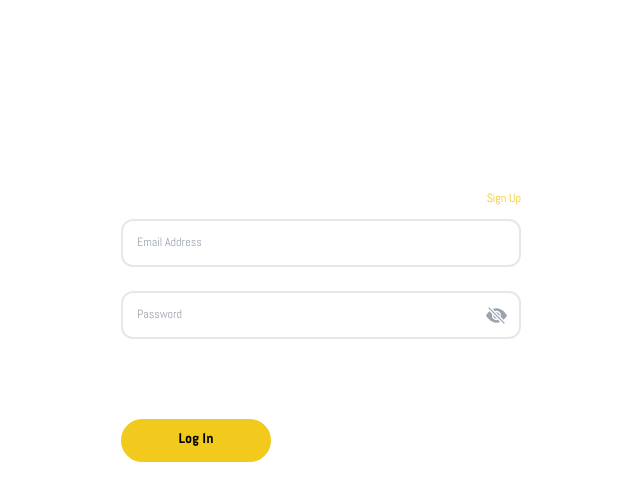
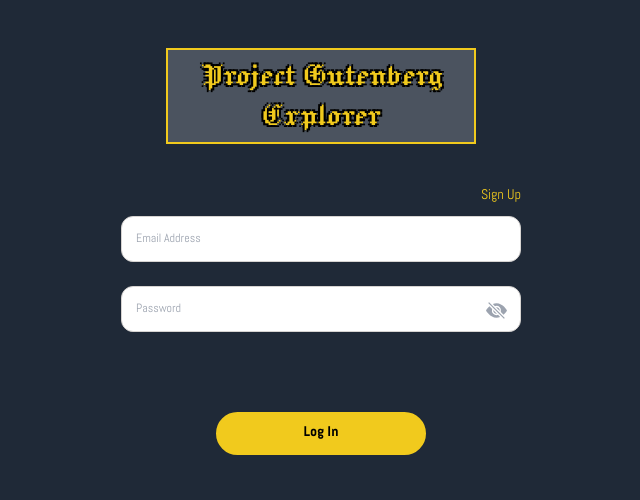
Before and after one commit to oliverterrell/gutenberg-explorer, a Next.js app: page /auth in a window 1280 px wide. Shown: the top 500 px of the page, without its empty margins (319-959 px from the left). Built offline with nearby package versions, Linux system fonts and the light colour scheme.

Commit message:
auth and tailwind

```diff
--- a/package.json
+++ b/package.json
@@ -4,8 +4,8 @@
   "private": true,
   "scripts": {
     "dev": "next dev",
-    "build": "prisma generate && next build",
-    "start": "next start",
+    "build": "prisma generate --no-hints && next build",
+    "prod": "npm run build && next start",
     "lint": "next lint"
   },
   "dependencies": {
@@ -42,6 +42,7 @@
     "prettier": "^3.4.2",
     "prettier-plugin-tailwindcss": "^0.6.11",
     "prisma": "^6.3.0",
+    "tailwind-extended-shadows": "^0.4.1",
     "tailwindcss": "^3.4.17",
     "typescript": "^5"
   }
--- a/src/app/(home)/page.tsx
+++ b/src/app/(home)/page.tsx
@@ -13,7 +13,7 @@ export default function Home() {
       const { data } = await apiClient.get(`/test`, { params: { bookId } });
 
       // console.log(data.meta);
-      console.log(data.html);
+      // console.log(data.html);
 
       setBookHtml(data.html);
     };
--- a/src/app/api/register/route.ts
+++ b/src/app/api/register/route.ts
@@ -9,7 +9,7 @@ export async function POST(req: NextRequest) {
     const existingUser = await prisma.user.findUnique({ where: { email: newUserData.email } });
 
     if (existingUser?.id) {
-      return Response.json({ message: `Email already in use.` }, { status: 403 });
+      return Response.json({ message: `Email already in use.` }, { status: 409 });
     }
 
     const hashedPassword = await bcrypt.hash(newUserData.password, 8);
--- a/src/app/auth/page.tsx
+++ b/src/app/auth/page.tsx
@@ -4,6 +4,7 @@ import { Button, ButtonType } from '@/lib/components/Button';
 import { apiClient } from '@/lib/clients/apiClient';
 import { LS_APP_PAGE_TOAST } from '@/lib/constants';
 import { useAuthForm } from '@/lib/hooks/useAuthForm';
+import { Toast } from '@/lib/hooks/useToast';
 import { useApp } from '@/lib/providers/AppProvider';
 import { AuthService } from '@/lib/services/AuthService';
 import { TextInput } from '@/lib/components/TextInput';
@@ -61,13 +62,12 @@ export default function Page() {
         });
       } catch (err: any) {
         console.log(err);
-        setToast({
-          type: 'error',
-          message:
+        const toast: Toast =
           err?.response?.status === 409
-              ? `Email or phone already in use`
-              : `Server error. Please try again later.`,
-        });
+            ? { type: 'info', message: 'Email in use. Please log in.' }
+            : { type: 'error', message: 'Something went wrong. Please try again later.' };
+
+        setToast(toast);
         setIsLoading(false);
         return;
       }
@@ -86,11 +86,20 @@ export default function Page() {
       key={`auth-page-ui`}
       className={`relative -top-20 flex w-full flex-col items-center justify-center p-3 md:my-auto md:max-h-[62dvh]`}
     >
-      <div className={`flex w-[400px] flex-row justify-end py-3`}>
+      <div
+        className={`font-outline-dark-2 fixed top-12 mx-auto border-2 border-accent bg-white bg-opacity-20 px-8 py-1.5 text-center font-jacquard text-4xl text-accent`}
+      >
+        Project Gutenberg
+        <br />
+        Explorer
+      </div>
+
+      <div className={`flex w-[400px] flex-row justify-end pb-2 will-change-transform`}>
         <Button
           type={ButtonType.LINK}
           onClick={() => setIsRegistration(!isRegistration)}
-          text={isRegistration ? 'Log In' : 'Sign Up'}
+          text={isRegistration ? 'Back to Log In' : 'Sign Up'}
+          className={`text-md will-change-contents`}
         />
       </div>
 
@@ -155,13 +164,15 @@ export default function Page() {
               </LayoutGroup>
             </motion.div>
 
+            <div className={`flex flex-col items-center justify-center`}>
               <Button
                 onClick={handleSubmit}
                 type={ButtonType.PRIMARY}
                 loading={{ state: isLoading, content: isRegistration ? 'Registering...' : 'Signing In...' }}
                 text={isRegistration ? 'Sign Up' : 'Log In'}
-              className={`will-change-transform ${isRegistration ? `mt-8` : `mt-20`}`}
+                className={`w-[210px] will-change-transform ${isRegistration ? `mt-12` : `mt-20`}`}
               />
+            </div>
           </motion.div>
         </div>
       </LayoutGroup>
--- a/src/app/layout.tsx
+++ b/src/app/layout.tsx
@@ -16,7 +16,9 @@ export default function RootLayout({
   return (
     <html lang="en">
       <body className={'w-full font-abel'}>
-        <div className={`inset-0 flex h-full min-h-screen w-full flex-col items-center text-sm leading-relaxed`}>
+        <div
+          className={`inset-0 flex h-full min-h-screen w-full flex-col items-center bg-gray-800 text-sm leading-relaxed`}
+        >
           <AppProvider>{children}</AppProvider>
         </div>
       </body>
--- a/src/lib/components/TextInput.tsx
+++ b/src/lib/components/TextInput.tsx
@@ -46,9 +46,9 @@ export const TextInput = ({
 
   const EyeIcon = showPassword ? EyeFill : EyeSlashFill;
 
-  const validationStyles = `border-2 ${invalid ? 'border-red-500 placeholder-red-500 bg-red-100' : 'border-primary'}`;
+  const validationStyles = `${invalid ? 'border-red-500 placeholder-red-500 bg-red-100' : 'border-primary'}`;
   const textSizeStyle = textSize || 'text-xs';
-  const inputStyles = `rounded-xl p-3.5 w-full ${textSizeStyle} font-light text-black data-[focus]:outline-none data-[focus]:border-accent ${className} ${validationStyles}`;
+  const inputStyles = `rounded-xl p-3.5 w-full ${textSizeStyle} font-light text-black data-[focus]:outline-none data-[focus]:border-accent ${className} ${validationStyles} border border-stone-300`;
 
   let inputElement: any;
 
@@ -118,7 +118,7 @@ export const TextInput = ({
   return (
     <motion.div layout className={`flex w-full flex-col gap-y-0.5 ${containerClassName}`}>
       {label ? (
-        <label htmlFor={name} className={`text-accent pb-1 pl-1 ${labelClassName}`}>
+        <label htmlFor={name} className={`pb-1 pl-1 text-accent ${labelClassName}`}>
           {label}
         </label>
       ) : null}
--- a/src/lib/hooks/useAuthForm.tsx
+++ b/src/lib/hooks/useAuthForm.tsx
@@ -16,7 +16,6 @@ export function useAuthForm(onSubmit: OnSubmitForm, isRegistration: boolean) {
     firstName: '',
     lastName: '',
     email: '',
-    phone: '',
     password: '',
   };
 
@@ -28,7 +27,6 @@ export function useAuthForm(onSubmit: OnSubmitForm, isRegistration: boolean) {
       lastName: { isValid: () => !isRegistration || $.form.lastName.length > 0 },
       email: { isValid: () => $.form.email.length > 0 },
       password: { isValid: () => $.form.password.length > 0 },
-      phone: { isValid: () => !isRegistration || ($.form.phone.length > 0 && $.form.phone.length <= 16) },
     },
   });
 
--- a/src/lib/hooks/useForm.tsx
+++ b/src/lib/hooks/useForm.tsx
@@ -127,9 +127,11 @@ export function useForm<TForm>(options: UseFormOptions<TForm>) {
   };
 
   const handleSubmit = async () => {
+    console.log('click');
     let newErrors = await validate(form, validations);
 
     if (Object.keys(newErrors).length > 0) {
+      console.log(newErrors);
       setErrors({ ...newErrors });
       return;
     } else if (options.onSubmit) {
--- a/src/lib/hooks/useToast.tsx
+++ b/src/lib/hooks/useToast.tsx
@@ -9,7 +9,7 @@ import { CheckCircleFill, ExclamationCircleFill, InfoCircleFill } from 'react-bo
 
 export type ToastType = 'success' | 'info' | 'error' | 'maintenance';
 
-export interface ToastMessage {
+export interface Toast {
   type: ToastType;
   message: ReactNode;
   onExit?: VoidFunction;
@@ -19,9 +19,9 @@ export const useToast = () => {
   let presenceTimeout: NodeJS.Timeout;
   const pathname = usePathname();
   const controls = useDragControls();
-  const [toast, setToastRaw] = useState<ToastMessage | null>(null);
+  const [toast, setToastRaw] = useState<Toast | null>(null);
 
-  const setToast = (message: ToastMessage, localStorageKey?: string) => {
+  const setToast = (message: Toast, localStorageKey?: string) => {
     if (typeof window !== 'undefined') {
       if (localStorageKey) {
         window.localStorage.setItem(localStorageKey, JSON.stringify(message));
--- a/src/lib/providers/AppProvider.tsx
+++ b/src/lib/providers/AppProvider.tsx
@@ -3,7 +3,7 @@
 import { LSMessageKey } from '@/shared/types';
 import { User } from '@prisma/client';
 import { createContext, useContext, useLayoutEffect, useState } from 'react';
-import { ToastMessage, useToast } from '@/lib/hooks/useToast';
+import { Toast, useToast } from '@/lib/hooks/useToast';
 import { modViewport } from '@/lib/util';
 
 const AppContext = createContext<AppContext>(null);
@@ -12,7 +12,7 @@ export const useApp = () => useContext<AppContext>(AppContext);
 type AppContext = {
   user?: User;
   setUser?: (user: User) => void;
-  setToast?: (message: ToastMessage, localStorageKey?: LSMessageKey) => void;
+  setToast?: (message: Toast, localStorageKey?: LSMessageKey) => void;
 };
 
 export const AppProvider = ({ children }) => {
--- a/tailwind.config.ts
+++ b/tailwind.config.ts
@@ -10,6 +10,7 @@ module.exports = {
     extend: {
       colors: {
         accent: '#F1CA1D',
+        tan: '#938B7E',
       },
       fontFamily: {
         abelReg: "'Abel-Regular'",
@@ -19,8 +20,69 @@ module.exports = {
         jersey: "'Jersey15-Regular'",
         jetbrains: "'JetBrainsMono-VariableFont_wght'",
       },
+      boxShadow: {
+        'all-xs': '0 0 5px 0 rgba(0, 0, 0, 0.05)',
+        'all-sm': '0 0 7px 0 rgba(0, 0, 0, 0.05)',
+        'all-md': '0 0 13px 0 rgba(0, 0, 0, 0.1), 0 0 4px -1px rgba(0, 0, 0, 0.06)',
+        'all-lg': '0 0 15px 1px rgba(0, 0, 0, 0.1), 0 0 6px -2px rgba(0, 0, 0, 0.05)',
+        'all-xl': '0 0 20px 5px rgba(0, 0, 0, 0.1), 0 0 10px -5px rgba(0, 0, 0, 0.04)',
+        'all-2xl': '0 0 30px 10px rgba(0, 0, 0, 0.1)',
+        'all-3xl': '0 0 40px 13px rgba(0, 0, 0, 0.08)',
+        'all-4xl': '0 0 50px 16px rgba(0, 0, 0, 0.97)',
+        'all-5xl': '0 0 60px 20px rgba(0, 0, 0, 0.97)',
+        'all-6xl': '0 0 75px 35px rgba(0, 0, 0, 0.07)',
+        'all-7xl': '0 0 90px 50px rgba(0, 0, 0, 0.07)',
+        'all-8xl': '0 0 100px 60px rgba(0, 0, 0, 0.07)',
+        'all-9xl': '0 0 110px 80px rgba(0, 0, 0, 0.15)',
+        'all-10xl': '0 0 120px 100px rgba(0, 0, 0, 0.1)',
+        't-soft': '0 -2px 6px -1px rgba(0, 0, 0, 0.06), 0 2px 6px -1px rgba(0, 0, 0, 0.06)',
+        't-sm': '0 -1px 2px 0 rgba(0, 0, 0, 0.05)',
+        't-md': '0 -4px 6px -1px rgba(0, 0, 0, 0.1), 0 2px 4px -1px rgba(0, 0, 0, 0.06)',
+        't-lg': '0 -10px 15px -3px rgba(0, 0, 0, 0.1), 0 4px 6px -2px rgba(0, 0, 0, 0.05)',
+        't-xl': '0 -20px 25px -5px rgba(0, 0, 0, 0.1), 0 10px 10px -5px rgba(0, 0, 0, 0.04)',
+        't-2xl': '0 -25px 50px -12px rgba(0, 0, 0, 0.25)',
+        't-3xl': '0 -35px 60px -15px rgba(0, 0, 0, 0.3)',
+        'b-sm': '0 1px 2px 0 rgba(0, 0, 0, 0.05)',
+        'b-md': '0 4px 6px -1px rgba(0, 0, 0, 0.1), 0 -2px 4px -1px rgba(0, 0, 0, 0.06)',
+        'b-lg': '0 10px 15px -3px rgba(0, 0, 0, 0.1), 0 -4px 6px -2px rgba(0, 0, 0, 0.05)',
+        'b-xl': '0 20px 25px -5px rgba(0, 0, 0, 0.1), 0 -10px 10px -5px rgba(0, 0, 0, 0.04)',
+        'b-2xl': '0 25px 50px -12px rgba(0, 0, 0, 0.25)',
+        'b-3xl': '0 35px 60px -15px rgba(0, 0, 0, 0.3)',
+        'l-sm': '-1px 0 2px 0 rgba(0, 0, 0, 0.05)',
+        'l-md': '-4px 0 6px -1px rgba(0, 0, 0, 0.1), 2px 0 4px -1px rgba(0, 0, 0, 0.06)',
+        'l-lg': '-10px 0 15px -3px rgba(0, 0, 0, 0.1), 4px 0 6px -2px rgba(0, 0, 0, 0.05)',
+        'l-xl': '-20px 0 25px -5px rgba(0, 0, 0, 0.1), 10px 0 10px -5px rgba(0, 0, 0, 0.04)',
+        'l-2xl': '-25px 0 50px -12px rgba(0, 0, 0, 0.25)',
+        'l-3xl': '-35px 0 60px -15px rgba(0, 0, 0, 0.3)',
+        'r-sm': '1px 0 2px 0 rgba(0, 0, 0, 0.05)',
+        'r-md': '4px 0 6px -1px rgba(0, 0, 0, 0.1), -2px 0 4px -1px rgba(0, 0, 0, 0.06)',
+        'r-lg': '10px 0 15px -3px rgba(0, 0, 0, 0.1), -4px 0 6px -2px rgba(0, 0, 0, 0.05)',
+        'r-xl': '20px 0 25px -5px rgba(0, 0, 0, 0.1), -10px 0 10px -5px rgba(0, 0, 0, 0.04)',
+        'r-2xl': '25px 0 50px -12px rgba(0, 0, 0, 0.25)',
+        'r-3xl': '35px 0 60px -15px rgba(0, 0, 0, 0.3)',
+      },
     },
   },
-  plugins: [],
+  plugins: [
+    'tailwind-extended-shadows',
+    ({ addUtilities }) => {
+      const newUtilities = {
+        '.font-outline-dark': {
+          'text-shadow': '-1px -1px 0 #000, 1px -1px 0 #000, -1px 1px 0 #000, 1px 1px 0 #000',
+        },
+        '.font-outline-light': {
+          'text-shadow': '-1px -1px 0 #FFF, 1px -1px 0 #FFF, -1px 1px 0 #FFF, 1px 1px 0 #FFF',
+        },
+        '.font-outline-dark-2': {
+          'text-shadow': '-2px -2px 0 #000, 2px -2px 0 #000, -2px 2px 0 #000, 2px 2px 0 #000',
+        },
+        '.font-outline-light-2': {
+          'text-shadow': '-2px -2px 0 #FFF, 2px -2px 0 #FFF, -2px 2px 0 #FFF, 2px 2px 0 #FFF',
+        },
+      };
+
+      addUtilities(newUtilities, ['responsive', 'hover', 'focus']);
+    },
+  ],
   safelist,
 };
```
Also changed, not shown: 1 other file (tests, documents, lock files or other folders). Lines whose indentation alone changed are shown as unchanged.
